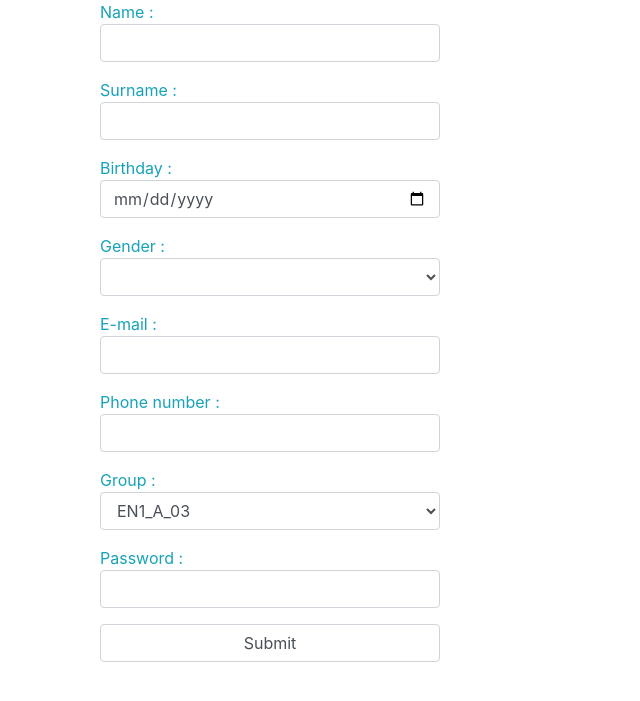
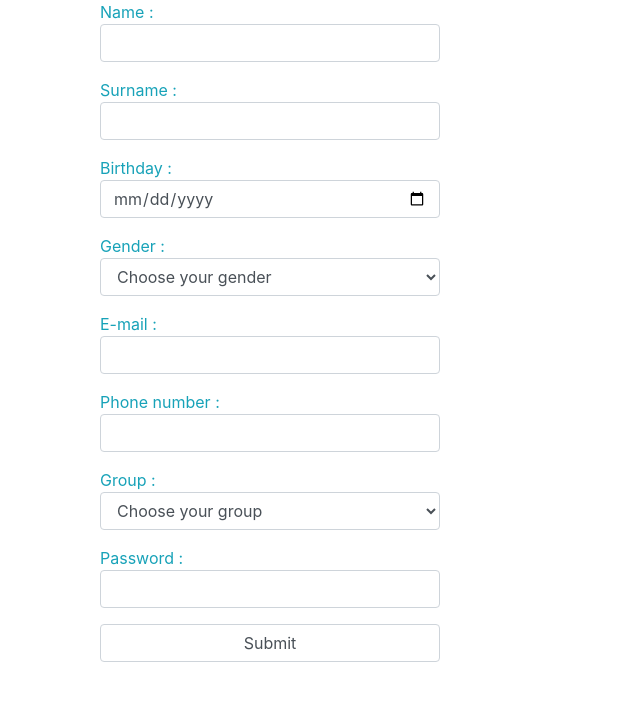
Before and after one commit to Raiymbet/gamification-sdu-en3-04, a PHP site: page /registration_form.html in a window 1280 px wide. Shown: the top 701 px of the page, without its empty margins (0-640 px from the left). Run offline with PHP 8.4, Linux system fonts and the light colour scheme; some libraries are stand-ins or nearby versions.

Commit message:
Make some addition

```diff
--- a/registration_form.html
+++ b/registration_form.html
@@ -17,27 +17,27 @@
         <form class="form-horizontal" method="post" action="registration.php">
             <div class="form-group" id="name">
                 <span class="text-info"> Name : </span>
-                <input type="text" class="form-control" name="name" required="">
+                <input type="text" class="form-control" name="name" required="required">
             </div>
             <div class="form-group" id="surname">
                 <span class="text-info"> Surname : </span>
-                <input type="text" class="form-control" name="surname" required="">
+                <input type="text" class="form-control" name="surname" required="required">
             </div>
             <div class="form-group" id="birthday">
                 <span class="text-info"> Birthday : </span>
-                <input type="date" class="form-control" name="birthday" required="">
+                <input type="date" class="form-control" name="birthday" required="required">
             </div>
             <div class="form-group" id="gender">
                 <span class="text-info"> Gender : </span>
-                <select class="form-control" title="Choose your gender">
-                    <option></option>
+                <select class="form-control" name="gender" title="Choose your gender" required="required">
+                    <option hidden="hidden">Choose your gender</option>
                     <option>Male</option>
                     <option>Female</option>
                 </select>
             </div>
             <div class="form-group" id="email">
                 <span class="text-info"> E-mail : </span>
-                <input type="email" class="form-control for" name="e_mail" required="">
+                <input type="email" class="form-control for" name="e_mail" required="required">
             </div>
             <!--   <div class="form-group">
                    <span class="text-info"> Photo : </span>
@@ -49,7 +49,8 @@
             </div>
             <div class="form-group" id="group_name">
                 <span class="text-info"> Group : </span>
-                <select class="form-control" title="Choose your group">
+                <select class="form-control" name="group_name" title="Choose your group">
+                    <option hidden="hidden">Choose your group</option>
                     <option>EN1_A_03</option>
                     <option>EN1_B_03</option>
                     <option>EN1_A_04</option>
@@ -64,7 +65,7 @@
             </div>
             <div class="form-group" id="password">
                 <span class="text-info"> Password : </span>
-                <input type="password" class="form-control" name="password" required="">
+                <input type="password" class="form-control" name="password" required="required">
             </div>
             <button type="submit" class="form-control" name="submit">Submit</button>
         </form>
@@ -76,7 +77,7 @@
     $("input[name=name]").keyup(function (event) {
         //проверка имени пользователя
         var text_name = $("input[name=name]").val();
-        if (/^[a-zA-Z\- ]*$/.test(text_name)) {
+        if (/^[a-zA-Z\-]+${3,50}/.test(text_name) && text_name.length!=0) {
             $("#name").removeClass('has-error').addClass('has-success');
         } else {
             $("#name").removeClass('has-success').addClass('has-error');
@@ -85,7 +86,7 @@
     $("input[name=surname]").keyup( function (event) {
         //проверка фамилий пользователя
         var text_surname = $("input[name=surname]").val();
-        if (/^[a-zA-Z\- ]*$/.test(text_surname) && text_surname.length!=0) {
+        if (/^[a-zA-Z\- ]*${3,50}/.test(text_surname) && text_surname.length!=0) {
             $("#surname").removeClass('has-error').addClass('has-success').addClass('has-feedback');
         } else {
             $("#surname").removeClass('has-success').addClass('has-error');
@@ -100,15 +101,24 @@
             $("#email").removeClass('has-success').addClass('has-error');
         }
     });
-    $("input[name=gender]").keyup(function (event) {
-        //проверка майла пользователя
-        var text_gender = $("input[name=gender]").val();
-        if (/[a-z0-9!#$%&'*+/=?^_`{|}~-]+(?:\.[a-z0-9!#$%&'*+/=?^_`{|}~-]+)*@(?:[a-z0-9](?:[a-z0-9-]*[a-z0-9])?\.)+[a-z0-9](?:[a-z0-9-]*[a-z0-9])?/.test(text_email) && text_email.length!=0) {
-            $("#email").removeClass('has-error').addClass('has-success');
+    $("input[name=password]").keyup(function (event) {
+        //проверка password пользователя
+        var text_password = $("input[name=password]").val();
+        if (/^(?=.*[0-9])(?=.*[a-z])(?=.*[A-Z])([a-zA-Z0-9]{8})$/.test(text_password) && text_password.length!=0) {
+            $("#password").removeClass('has-error').addClass('has-success');
         } else {
-            $("#email").removeClass('has-success').addClass('has-error');
+            $("#password").removeClass('has-success').addClass('has-error');
         }
     });
+    $("select[name=gender]").change(function () {
+        //проверка gender пользователя
+        $("#gender").addClass('has-success');
+    });
+    $("select[name=group_name]").change(function () {
+        //проверка group пользователя
+        $("#group_name").addClass('has-success');
+    });
+
 </script>
 </body>
 </html>
```
Also changed, not shown: authorization.php (+10 -1 lines).
